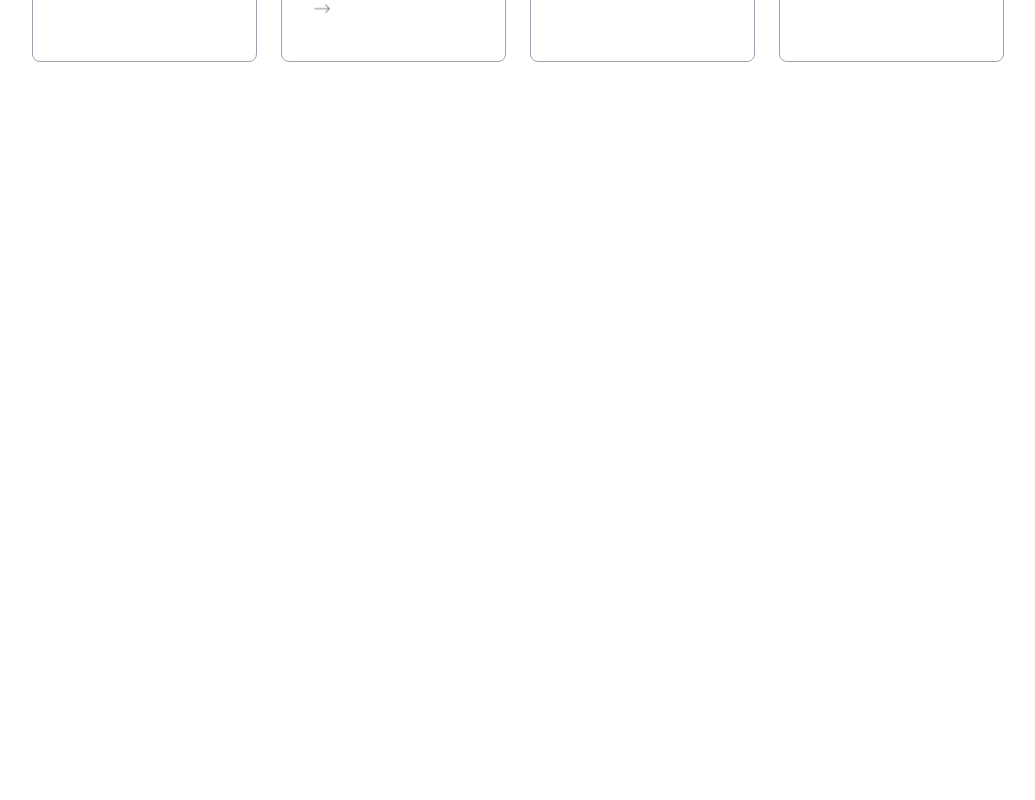
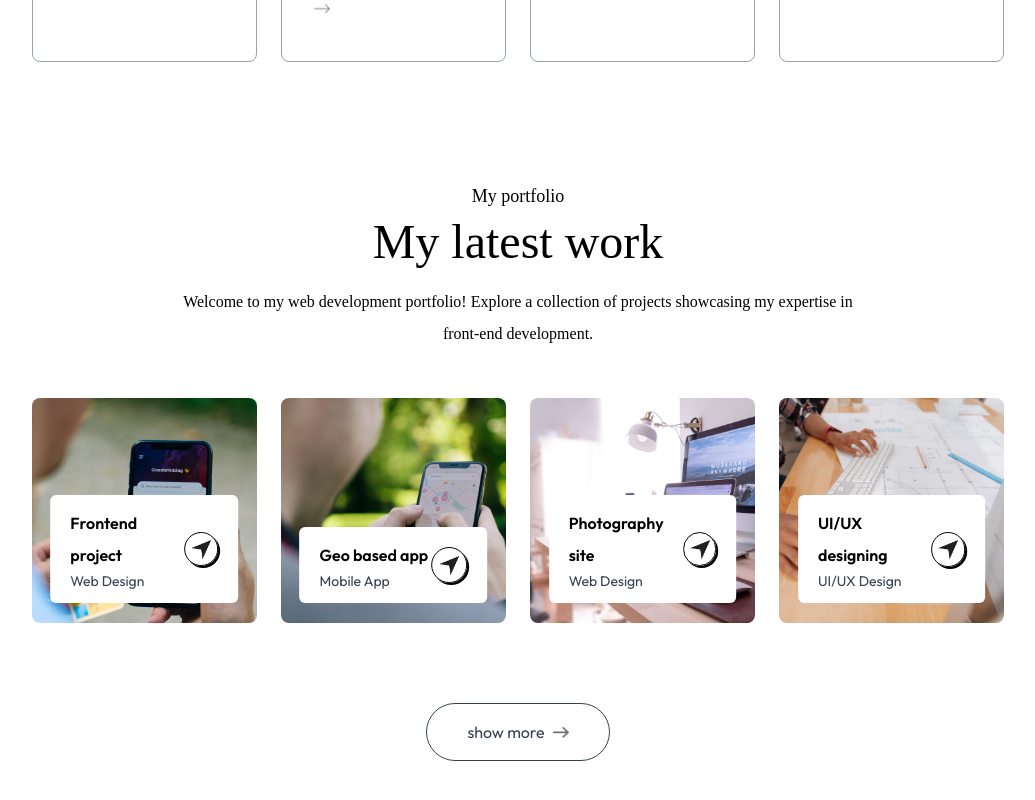
Before and after one commit to Nadun-Charuka/portfolio, a Next.js app: page / in a window 1280 px wide. Shown: the part 2122-2922 px from the top of the page, without its empty margins (122-1157 px from the left). Before the commit the page ends 2264 px from the top, so only its background shows below. Built offline with nearby package versions, Linux system fonts and the light colour scheme; a web font is replaced by a local one.

Commit message:
work part done

```diff
--- a/app/page.js
+++ b/app/page.js
@@ -4,6 +4,7 @@
 import Header from "@/components/Header";
 import Navbar from "@/components/Navbar";
 import Services from "@/components/Services";
+import Work from "@/components/Work";
 
 
 
@@ -16,6 +17,7 @@
     <Header/>
     <About/>
     <Services/>
+    <Work/>
 
     </>
 
--- /dev/null
+++ b/components/Work.jsx
@@ -0,0 +1,49 @@
+import { assets, workData } from '@/assets/assets'
+import Image from 'next/image'
+import React from 'react'
+
+const Work = () => {
+  return (
+    <div id="Work" className='w-full px-[12%] py-10 scroll-mt-20'>
+        <h4 className='text-center mb-2 text-lg ' style={{ fontFamily: "var(--font-ovo)" }}>
+            My portfolio
+        </h4>
+        <h2 className='text-center text-5xl' style={{ fontFamily: "var(--font-ovo)" }}>
+             My latest work
+        </h2>
+        <p className='text-center max-w-2xl mx-auto mt-5 mb-12 ' style={{ fontFamily: "var(--font-ovo)" }}>
+             Welcome to my web development portfolio! Explore a collection of projects showcasing
+        my expertise in front-end development.
+        </p>
+
+        <div className='grid grid-cols-1 sm:grid-cols-2 lg:grid-cols-4 gap-6 my-10'>
+            {workData.map((project,index) => (
+                <div className='aspect-square bg-no-repeat bg-cover bg-center rounded-lg relative cursor-pointer group'
+                key={index} style={{backgroundImage: `url(${project.bgImage})`}}>
+
+                    <div className='bg-white w-10/12 rounded-md absolute bottom-5 left-1/2 -translate-x-1/2 py-3 px-5 flex items-center justify-between duration-500 group-hover:bottom-7'>
+
+                        <div>
+                            <h2 className='font-semibold'>{project.title}</h2>
+                            <p className='text-sm text-gray-700'>{project.description}</p>
+                        </div>
+                        <div className='border rounded-full border-black w-9 aspect-square flex items-center justify-center shadow-[2px_2px_0_#000] group-hover:bg-lime-300 transition'>
+                            <Image src={assets.send_icon} alt='send icon' className='w-5'/>
+                        </div>
+                    </div>
+
+
+
+
+                </div>
+            ))}
+        </div>
+
+        <a href="" className='w-max flex items-center justify-center gap-2 text-gray-700 border-[0.5px] bordeer-gray-700 rounded-full py-3 px-10 mx-auto my-20 hover:bg-pink-50 duration-500'>
+            show more <Image src={assets.right_arrow_bold } alt='right arrow' className='w-4'/>
+        </a>
+    </div>
+  )
+}
+
+export default Work
```
